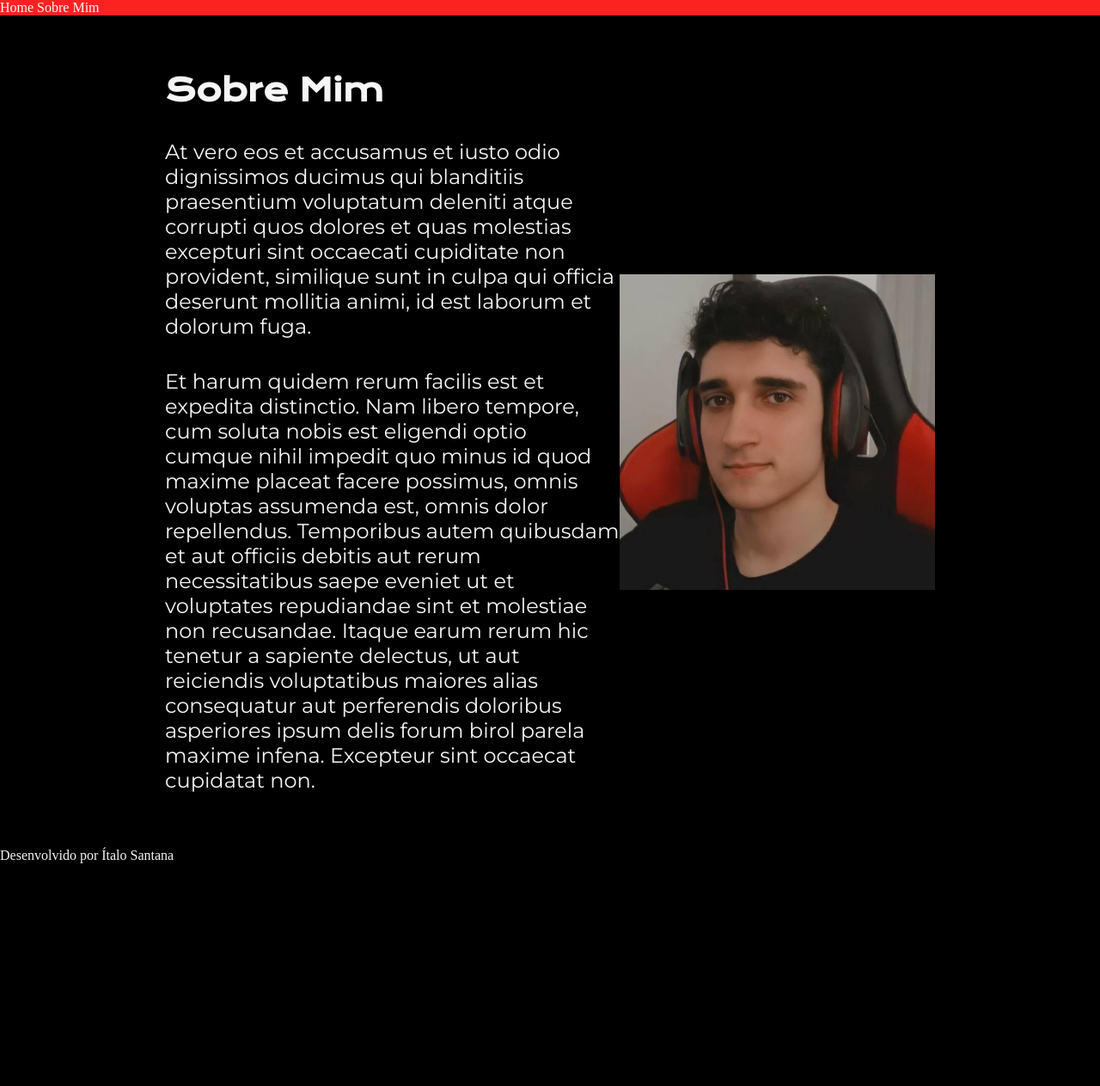
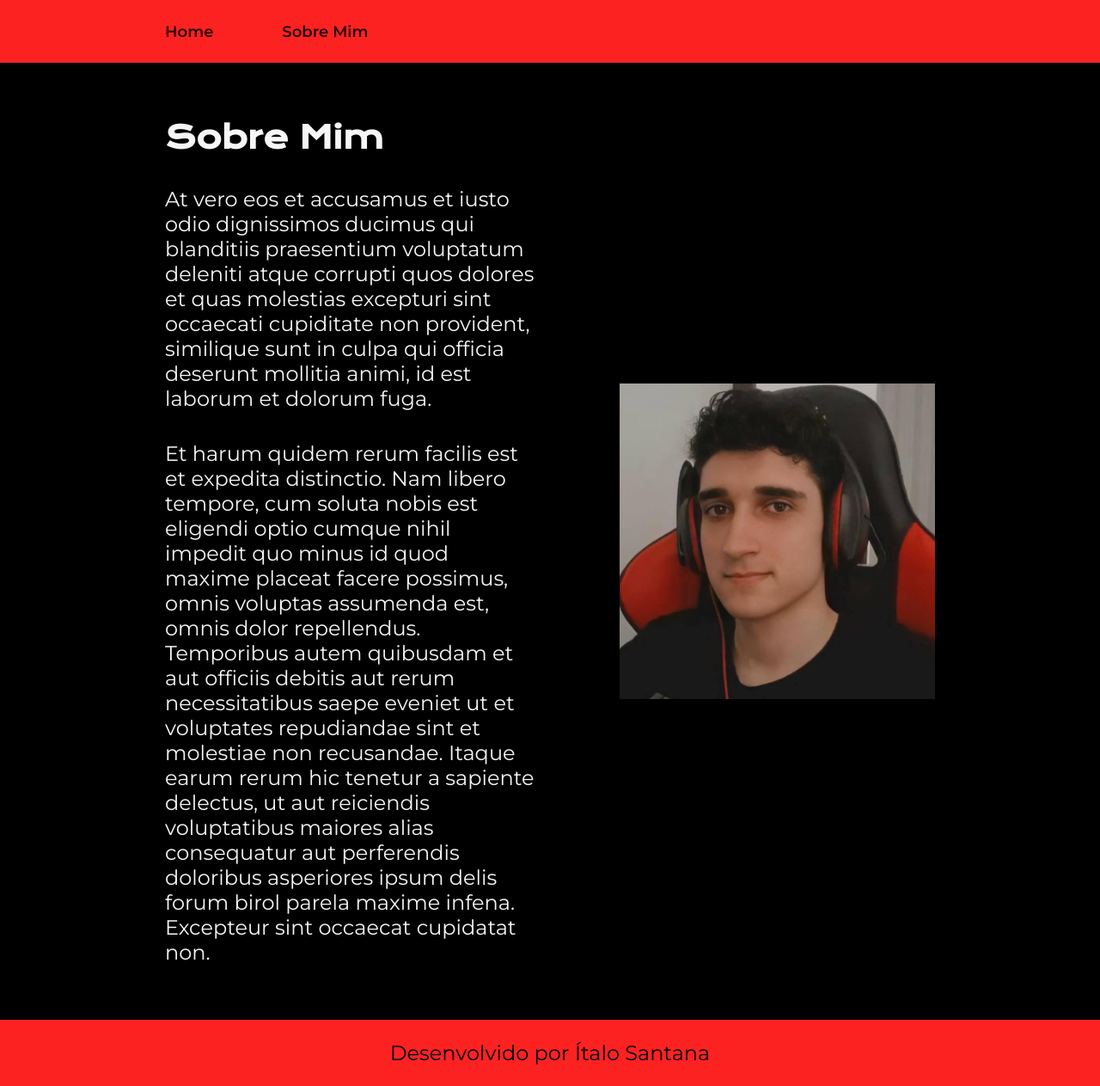
Before and after one commit to ItaloSSantana/Aula-HTML-Curso-ONE, a plain HTML site: page about.html in a window 1280 px wide. Shown: the whole page at 86% size. Before the commit the page ends 1004 px from the top, so only its background shows below. Drawn offline with nearby package versions, Linux system fonts and the light colour scheme.

Commit message:
ajustado cabecalho e rodape

```diff
--- a/about.html
+++ b/about.html
@@ -11,8 +11,8 @@
 <body>
     <header class="cabecalho">
         <nav class="cabecalho__menu">
-            <a class="cabecalho__menu__link">Home</a>
-            <a class="cabecalho__menu__link">Sobre Mim</a>
+            <a class="cabecalho__menu__link" href="./index.html">Home</a>
+            <a class="cabecalho__menu__link" href="./about.html">Sobre Mim</a>
         </nav>
     </header>
     <main class="sobre">
--- a/styles/aboutStyles.css
+++ b/styles/aboutStyles.css
@@ -7,10 +7,23 @@
 }
 
 .cabecalho {
+    padding: 2% 0 2% 15%;
     background-color: #fd2222;
 }
 
-.cabecalho__menu {}
+.cabecalho__menu {
+    display: flex;
+    gap: 80px;
+}
+
+.cabecalho__menu__link {
+    text-decoration: none;
+    font-size: 18px;
+    font-family: "Montserrat", sans-serif;
+    font-weight: 600;
+    color: #270000;
+    text-decoration: none;
+}
 
 body {
     box-sizing: border-box;
@@ -23,6 +36,7 @@ body {
     display: flex;
     justify-content: space-between;
     align-items: center;
+    gap: 96px
 }
 
 .sobre__conteudo {
@@ -46,3 +60,13 @@ body {
     font-weight: 400;
     text-align: left;
 }
+
+.rodape {
+    color: black;
+    background-color: #fd2222;
+    padding: 24px;
+    text-align: center;
+    font-family: "Montserrat", sans-serif;
+    font-size: 24px;
+    font-weight: 400;
+}
```
